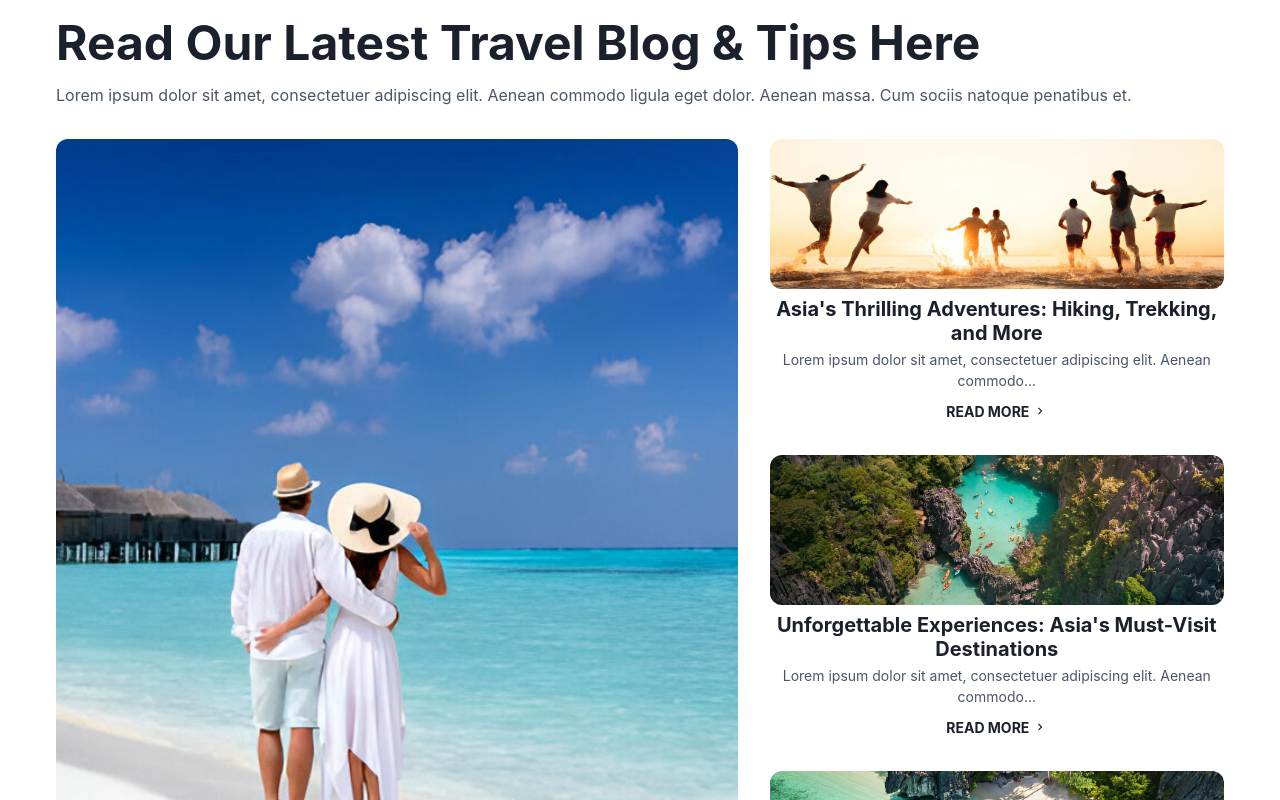
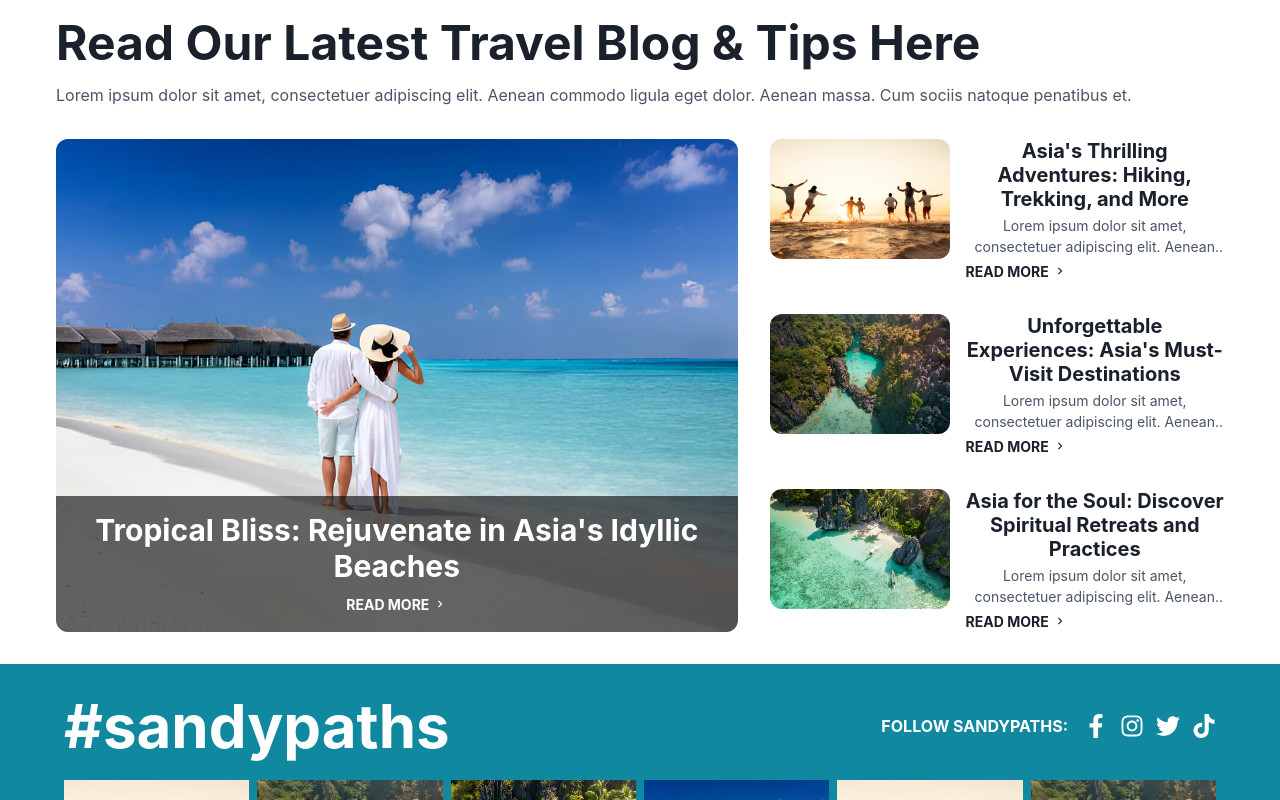
Before and after one commit to rapthar/sandypaths, a React (Create React App) app: page / in a window 1280 px wide. Shown: the part 4600-5400 px from the top of the page. Built offline with nearby package versions, Linux system fonts and the light colour scheme.

Commit message:
Update Hometen.jsx

```diff
--- a/src/Components/Home/Hometen.jsx
+++ b/src/Components/Home/Hometen.jsx
@@ -1,5 +1,5 @@
 import React from 'react';
-import { Box, Grid, Heading, Text, Image, VStack, Link } from '@chakra-ui/react';
+import { Box, Grid, Heading, Text, Image, VStack, HStack, Link } from '@chakra-ui/react';
 import { ChevronRightIcon } from '@chakra-ui/icons';
 
 const MainCard = ({ title, image }) => (
@@ -15,14 +15,16 @@ const MainCard = ({ title, image }) => (
 );
 
 const SideCard = ({ title, description, image }) => (
-  <Box>
-    <Image src={image} alt={title} objectFit="cover" w="100%" h="150px" borderRadius="xl" mb={2} />
-    <Heading size="md" mb={1}>{title}</Heading>
-    <Text fontSize="sm" color="gray.600" noOfLines={2} mb={2}>{description}</Text>
-    <Link href="#" fontSize="sm" fontWeight="bold" display="inline-flex" alignItems="center">
-      READ MORE <ChevronRightIcon ml={1} />
-    </Link>
-  </Box>
+  <HStack spacing={4} align="start">
+    <Image src={image} alt={title} objectFit="cover" w="180px" h="120px" borderRadius="xl" />
+    <VStack align="start" spacing={1} flex={1}>
+      <Heading size="md">{title}</Heading>
+      <Text fontSize="sm" color="gray.600" noOfLines={2}>{description}</Text>
+      <Link href="#" fontSize="sm" fontWeight="bold" display="inline-flex" alignItems="center">
+        READ MORE <ChevronRightIcon ml={1} />
+      </Link>
+    </VStack>
+  </HStack>
 );
 
 const TravelBlogSection = () => {
```
